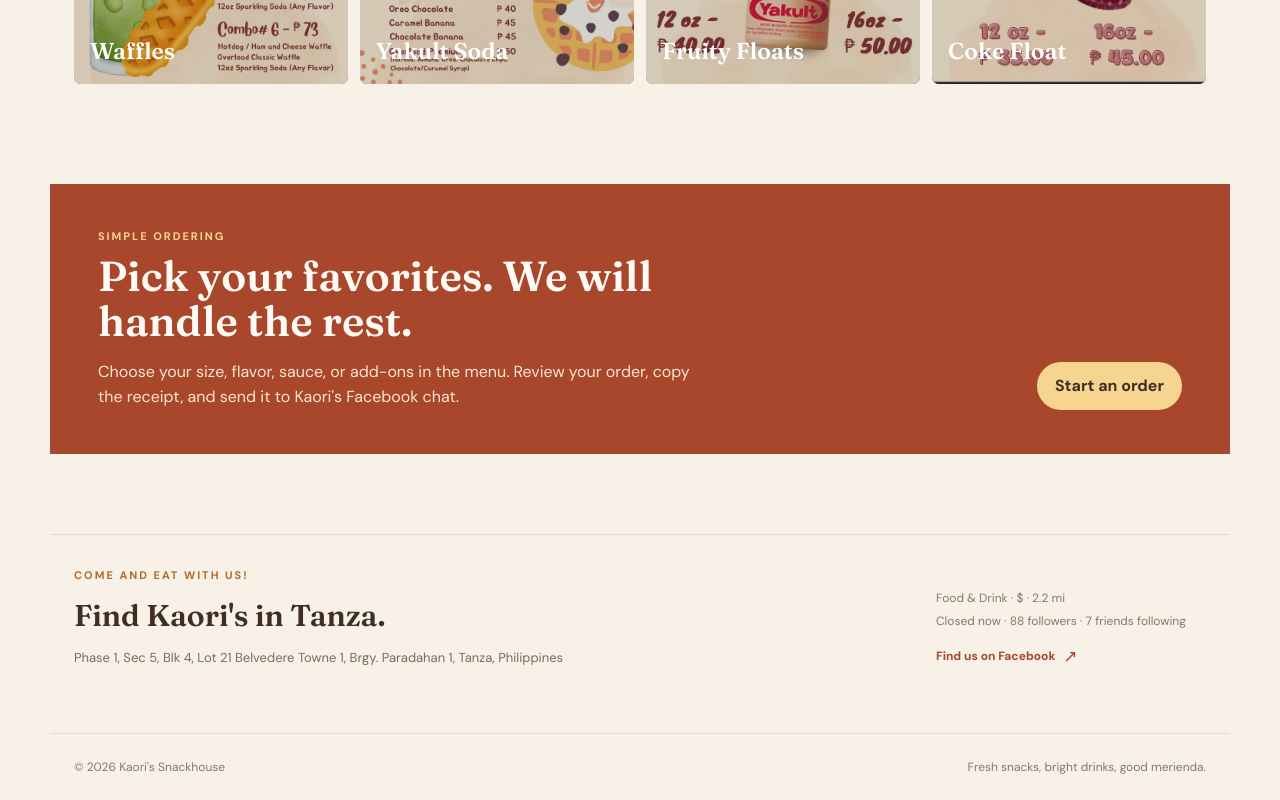
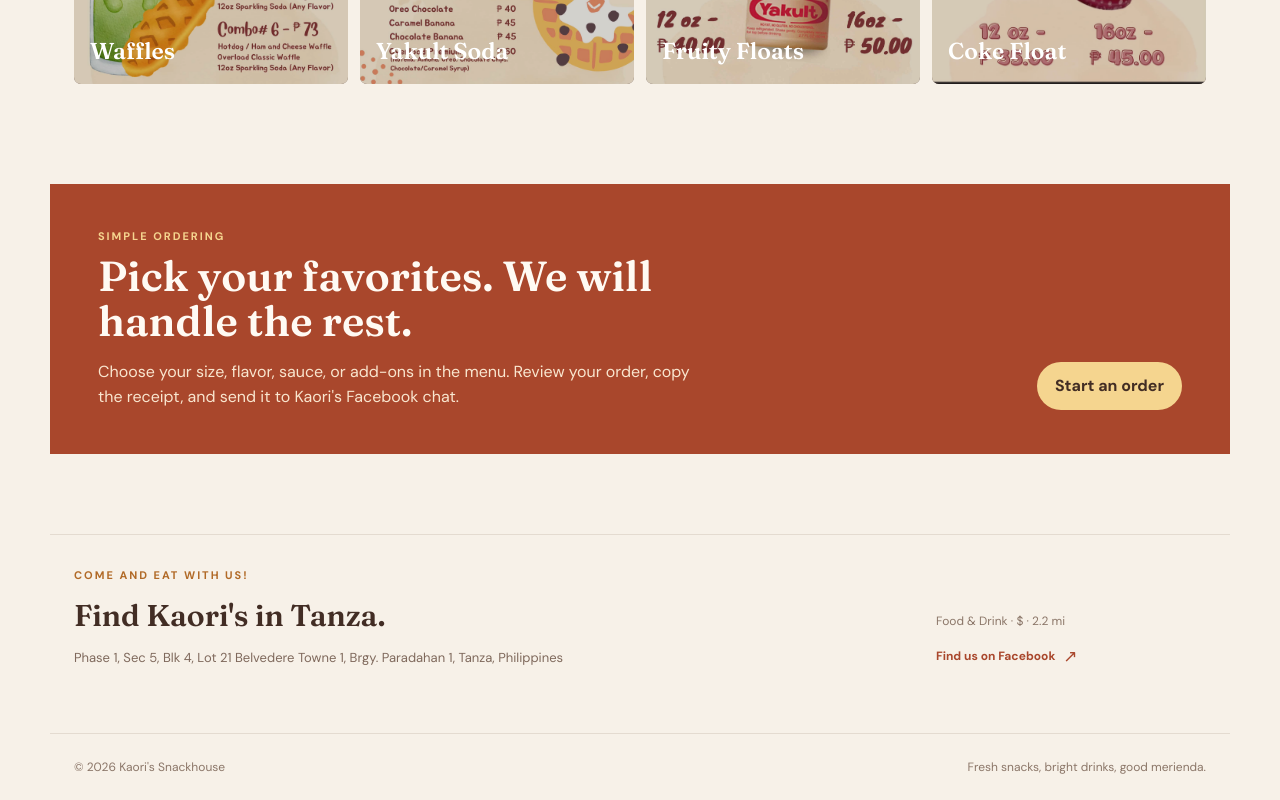
Before and after one commit to howelitogundaya-dot/kaoris_snackhouse, a React (Vite) app: page / in a window 1280 px wide. Shown: the part 1554-2354 px from the top of the page. Built offline with nearby package versions, Linux system fonts and the light colour scheme.

Commit message:
Remove follower status from location details

```diff
--- a/src/pages/Home.tsx
+++ b/src/pages/Home.tsx
@@ -43,7 +43,6 @@ const Home: React.FC = () => {
       </div>
       <div className="home-location__details">
         <p>Food &amp; Drink · $ · 2.2 mi</p>
-        <p>Closed now · 88 followers · 7 friends following</p>
         <a href="https://www.facebook.com/search/pages/?q=Kaori%27s%20Snackhouse%20Tanza" target="_blank" rel="noreferrer" className="facebook-link">Find us on Facebook <span aria-hidden="true">↗</span></a>
       </div>
     </section>
```
